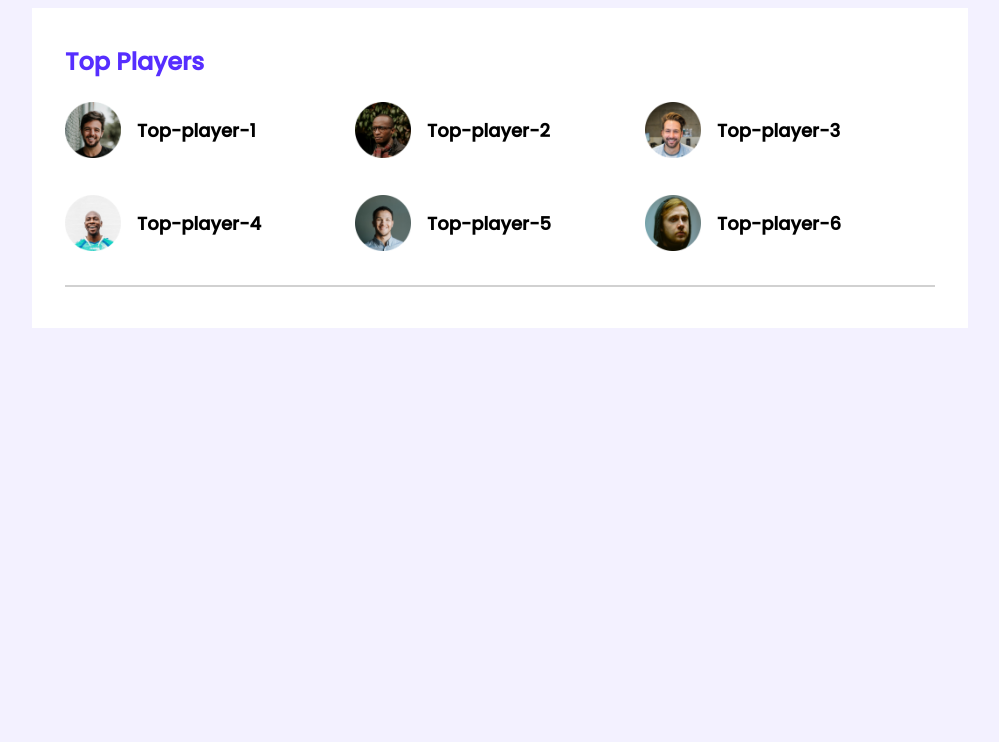
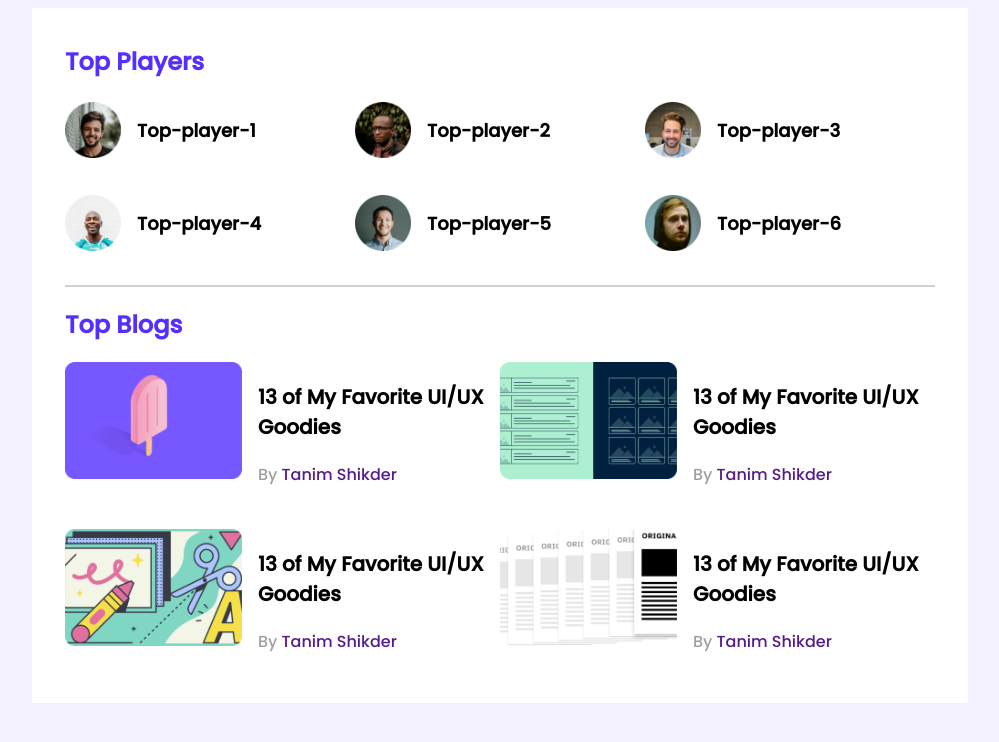
Before and after one commit to UniqueCoderRihan/Leader-Bord, a plain HTML site: page index.html in a window 1280 px wide. Shown: the whole page, without its empty margins (140-1139 px from the left). Drawn offline with Linux system fonts and the light colour scheme.

Commit message:
Top-Blogs

```diff
--- a/index.html
+++ b/index.html
@@ -44,7 +44,46 @@
                 </div>
             </div>
             <hr>
+            <div class="top-blogs">
+                <h2 class="section-title">Top Blogs</h2>
+                <div class="blogs">
+                    <article class="blog">
+                        <div class="thambnil">
+                            <img src="images/blogs/blog-1.png" alt="">
+                        </div>
+                        <div class="blog-info">
+                            <h3 class="blog-title">13 of My Favorite UI/UX Goodies</h3>
+                        <p class="blog-author">By <a href="">Tanim Shikder</a></p>
+                    </article>
+                    <article class="blog">
+                        <div class="thambnil">
+                            <img src="images/blogs/blog-2.png" alt="">
+                        </div>
+                        <div class="blog-info">
+                            <h3 class="blog-title">13 of My Favorite UI/UX Goodies</h3>
+                        <p class="blog-author">By <a href="">Tanim Shikder</a></p>
+                    </article>
+                    <article class="blog">
+                        <div class="thambnil">
+                            <img src="images/blogs/blog-3.png" alt="">
+                        </div>
+                        <div class="blog-info">
+                            <h3 class="blog-title">13 of My Favorite UI/UX Goodies</h3>
+                        <p class="blog-author">By <a href="">Tanim Shikder</a></p>
+                    </article>
+                    <article class="blog">
+                        <div class="thambnil">
+                            <img src="images/blogs/blog-4.png" alt="">
+                        </div>
+                        <div class="blog-info">
+                            <h3 class="blog-title">13 of My Favorite UI/UX Goodies</h3>
+                        <p class="blog-author">By <a href="">Tanim Shikder</a></p>
+                    </article>
+                    </div>
+                </div>
+            </div>
         </section>
     </main>
+    <!--  -->
 </body>
 </html>
--- a/styles/style.css
+++ b/styles/style.css
@@ -17,6 +17,7 @@ main{
 }
 hr{
     border: 1px solid #d1d1d1;
+    margin-bottom: 20px;
 }
 /* top player style  */
 .top-players{
@@ -44,3 +45,32 @@ hr{
     margin-left: 16px;
     font-size: 18px;
 }
+/* --------------------------------
+           Top Blogs Styles
+------------------------------------ */
+.blog{
+    display: flex;
+}
+.blog .thambnil img{
+    width: 177px;
+    height: 117px;
+}
+.blog-info{
+    margin-left: 16px;
+}
+.blog-title{
+    font-size: 20px;
+}
+.blog-author{
+    color: #9f9f9f;
+    font-size: 16px;
+}
+.blog a{
+    font-size: 16px;
+    text-decoration: none;
+}
+.blogs{
+    display: grid;
+    grid-template-columns: repeat(2,1fr);
+    grid-row-gap: 26px;
+}
```
